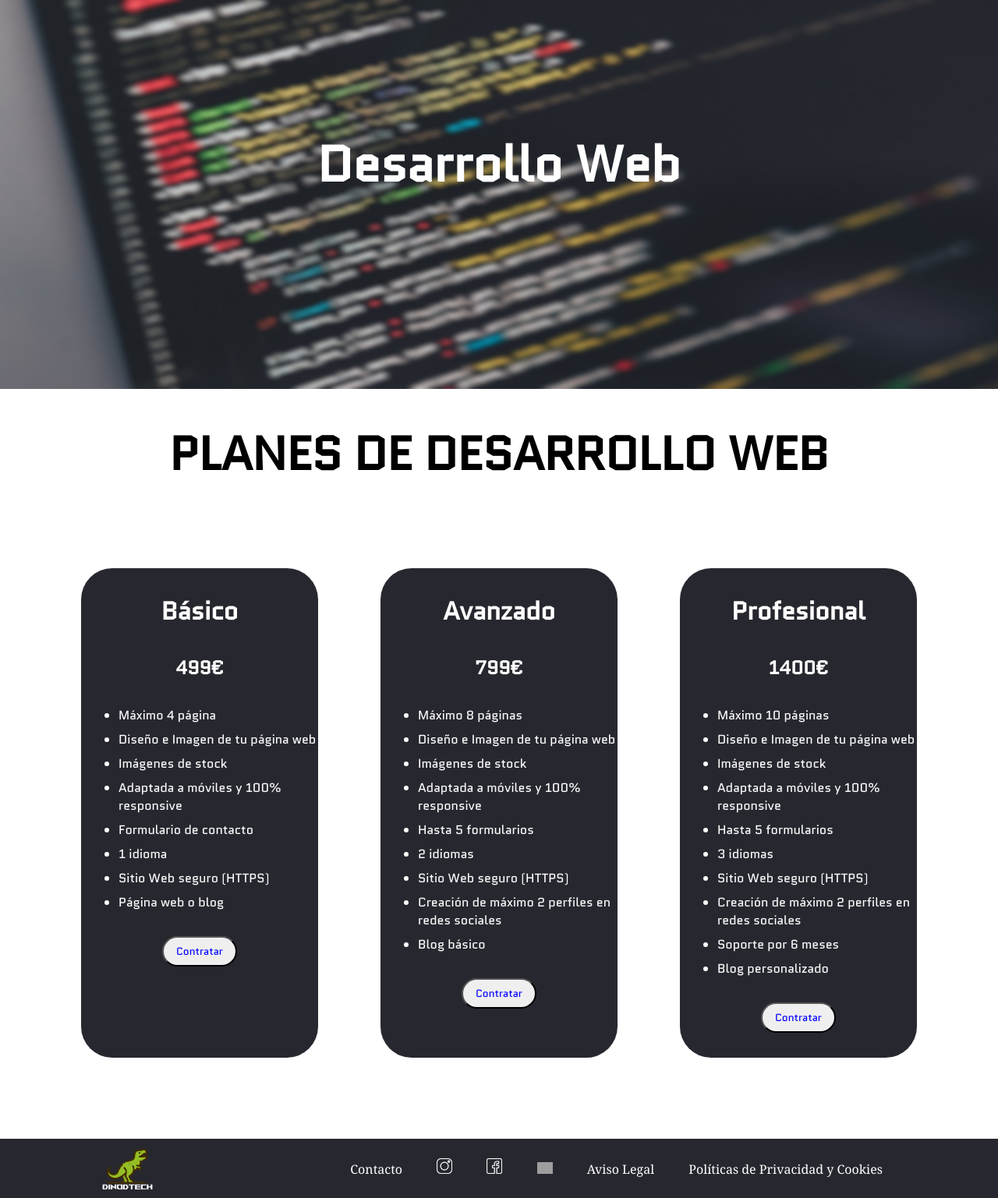
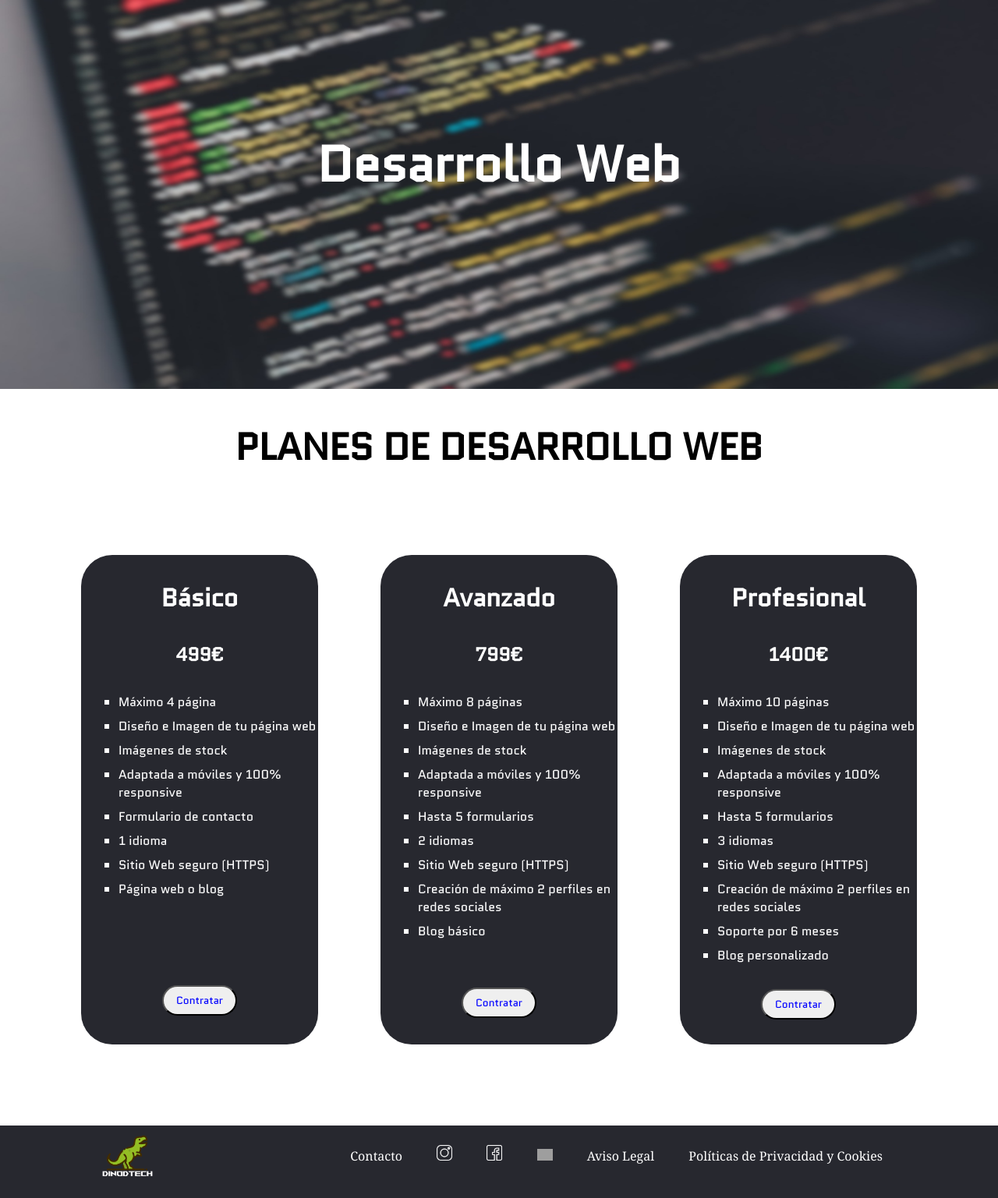
Before and after one commit to amartingonz/DinoDTech-Project, a PHP site: page /pages/daw.html in a window 1280 px wide. Shown: the part 90-1627 px from the top of the page at 78% size. After the commit the page ends 1599 px from the top, so only its background shows below. Run offline with PHP 8.4, Linux system fonts and the light colour scheme; grey boxes are pictures that could not be loaded.

Commit message:
12:53
1312/2022

```diff
--- a/css/daw.css
+++ b/css/daw.css
@@ -14,7 +14,7 @@
 .contenedor-titulo{
     margin-top: 2.5rem;
     text-align: center;
-    font-size: 2.5rem;
+    font-size: 2rem;
 }
 
 h1{
@@ -32,6 +32,7 @@
     margin: 2.5em;
     width: 20rem;
     color: white;
+    transition: transform .2s;
 }
 .carta h3{
     color: white;
@@ -48,6 +49,10 @@
 .carta ul li{
     margin-left: 3rem;
     margin-top: 0.5rem;
+    list-style-type: square;
+}
+.carta:hover{
+    transform: scale(1.1);
 }
 .contratar{
     display: flex;
@@ -56,6 +61,25 @@
     padding: 0.5rem 1rem;
     margin:auto;
     color: blue;
+    cursor: pointer;
+    transition: all 500ms;
+
+}
+.contratar-1{
+    margin-top: 7rem;
+    margin-bottom: 2rem;
+}
+.contratar-2{
+    margin-top: 3.8rem;
+    margin-bottom: 2rem;
+}
+.contratar-3{
     margin-top: 2rem;
     margin-bottom: 2rem;
 }
+.contratar:hover{
+    background-color: blue;
+    color: white;
+    transition: all 500ms;
+}
+/*  */
--- a/pages/daw.html
+++ b/pages/daw.html
@@ -49,7 +49,7 @@
                 <li>Sitio Web seguro (HTTPS)</li>
                 <li>Página web o blog</li>
             </ul>
-            <button class="contratar">Contratar</button>
+            <button class="contratar contratar-1">Contratar</button>
         </section>
         <section class="carta">
             <h3>Avanzado</h3>
@@ -65,7 +65,7 @@
                 <li>Creación de máximo 2 perfiles en redes sociales</li>
                 <li>Blog básico</li>
             </ul>
-            <button class="contratar">Contratar</button>
+            <button class="contratar contratar-2">Contratar</button>
         </section>
         <section class="carta">
             <h3>Profesional</h3>
@@ -82,7 +82,7 @@
                 <li>Soporte por 6 meses</li>
                 <li>Blog personalizado</li>
             </ul>
-            <button class="contratar">Contratar</button>
+            <button class="contratar contratar-3">Contratar</button>
         </section>
     </section>
 </main>
```
